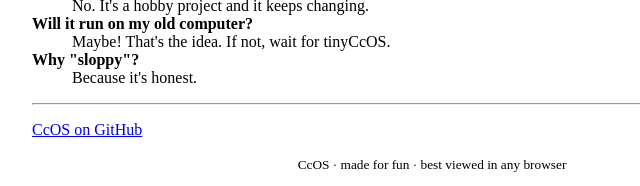
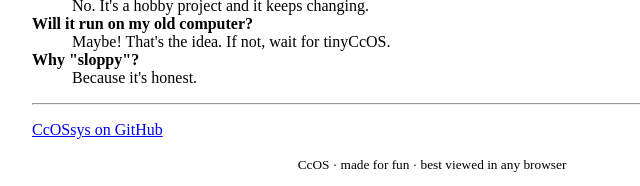
Before and after one commit to CcOSsys/ccossys.github.io, a plain HTML site: page index.html in a window 1280 px wide. Shown: the part 1385-1571 px from the top of the page, 208-848 px from the left. Drawn offline with Linux system fonts and the light colour scheme.

Commit message:
Add files via upload

```diff
--- a/index.html
+++ b/index.html
@@ -85,7 +85,7 @@ More about it soon.
 <hr>
 
 <p>
-<a href="https://github.com/CcOS">CcOS on GitHub</a>
+<a href="https://github.com/CcOSsys">CcOSsys on GitHub</a>
 </p>
 
 <center>
```
